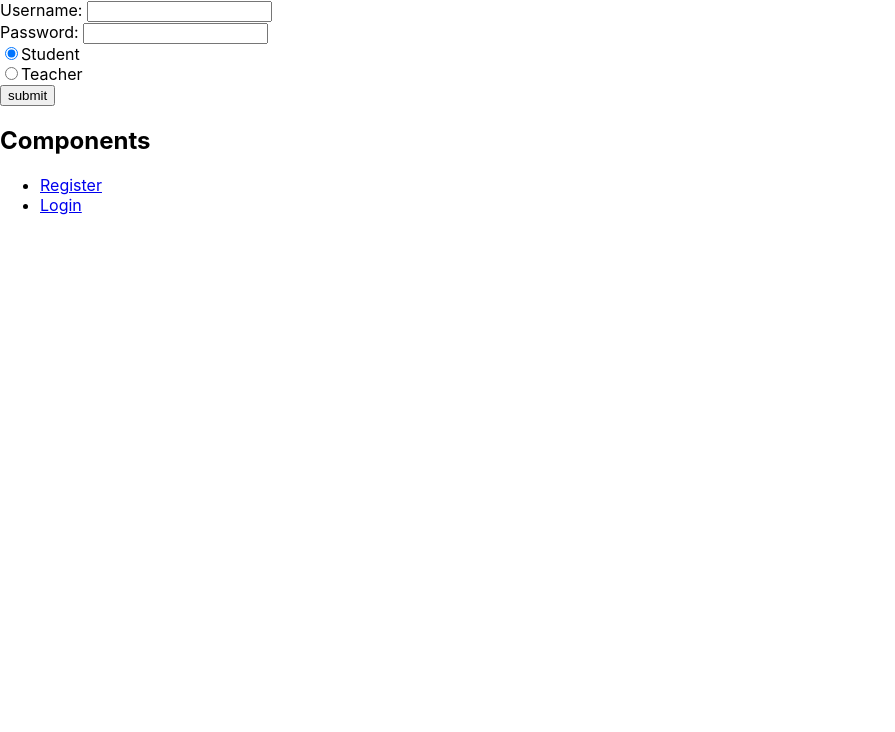
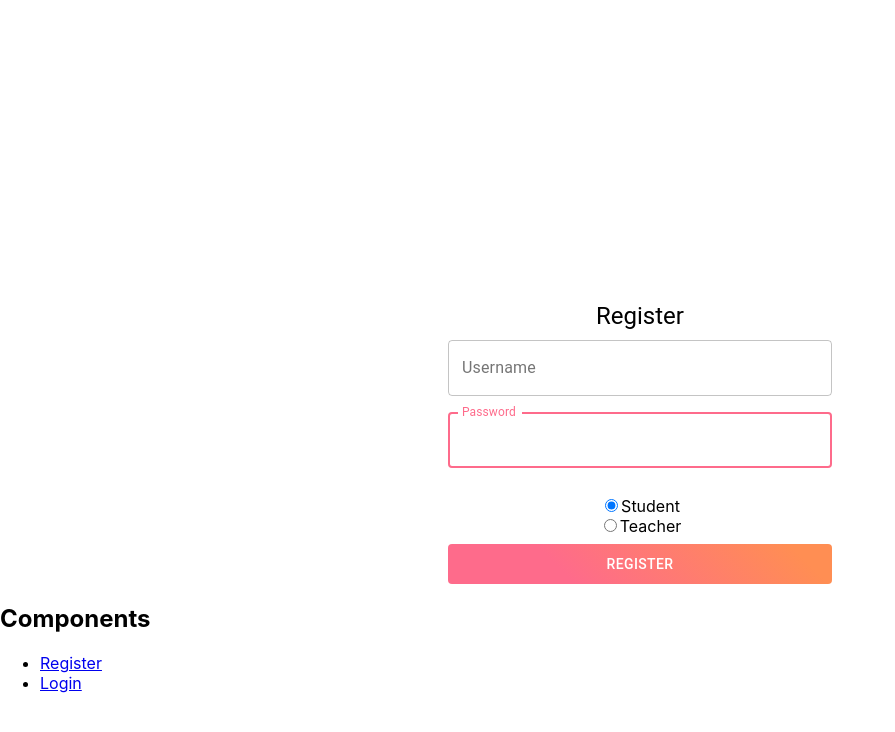
Before and after one commit to HardPocketRocket/thesis-web-application, a React (Create React App) app in the folder frontend/: page /register in a window 1280 px wide. Shown: the top 732 px of the page, without its empty margins (0-895 px from the left). Built offline with nearby package versions, Linux system fonts and the light colour scheme.

Commit message:
WIP Register page UI

```diff
--- a/frontend/src/components/register.component.js
+++ b/frontend/src/components/register.component.js
@@ -1,14 +1,58 @@
-import React, { Component } from "react";
-import axios from "axios";
+import React, { Component } from 'react';
+import axios from 'axios';
 
-export default class RegisterComponent extends Component {
+import { TextField, Button, Typography, withStyles } from '@material-ui/core';
+
+const styles = {
+	form: {
+		marginTop: 300,
+		display: 'flex',
+		flexDirection: 'column',
+		alignItems: 'center'
+	},
+	textField: {
+		width: '30%',
+		marginLeft: 'auto',
+		marginRight: 'auto',
+		marginTop: 8,
+		marginBottom: 8
+	},
+	outlinedRoot: {
+		'&:hover $notchedOutline': {
+			borderColor: '#FF8E53',
+			borderWidth: 2
+		},
+		'&$focused $notchedOutline': {
+			borderColor: '#FE6B8B',
+			borderWidth: 2
+		}
+	},
+	notchedOutline: {},
+	focused: {},
+	label: {
+		'&$focusedLabel': {
+			color: '#FE6B8B'
+		}
+	},
+	focusedLabel: {},
+	button: {
+		background: 'linear-gradient(45deg, #FE6B8B 30%, #FF8E53 90%)',
+		border: 0,
+		color: 'white',
+		height: 40,
+		width: '30%',
+		marginTop: 8
+	}
+};
+
+class RegisterComponent extends Component {
 	constructor(props) {
 		super(props);
 
 		this.state = {
-            username: "",
-            password: "",
-            isTutor: "false",
+			username: '',
+			password: '',
+			isTutor: 'false',
 			subjects: []
 		};
 
@@ -50,56 +94,104 @@ export default class RegisterComponent extends Component {
 
 		console.log(user);
 
-        axios.post("http://localhost:5000/register", user).then(res => {
+		axios.post('http://localhost:5000/register', user).then(res => {
 			if (res.status === 200) {
-                this.props.history.push("/home/" + res.data);
+				this.props.history.push('/home/' + res.data);
 			}
 		});
 	}
 
 	render() {
+		const { classes } = this.props;
+
 		return (
 			<div>
-                <form onSubmit={this.onSubmit}>
-                    <label>Username: </label>
-                    <input
-                        type="text"
+				<form className={classes.form} onSubmit={this.onSubmit}>
+					<Typography component='h1' variant='h5'>
+						Register
+					</Typography>
+					<TextField
+						className={classes.textField}
+						required
+						autoFocus
+						variant='outlined'
+						label='Username'
+						type='text'
 						value={this.state.username}
 						onChange={this.onChangeUsername}
+						InputProps={{
+							classes: {
+								root: classes.outlinedRoot,
+								notchedOutline: classes.notchedOutline,
+								focused: classes.focused
+							}
+						}}
+						InputLabelProps={{
+							classes: {
+								root: classes.label,
+								focused: classes.focusedLabel
+							},
+							required: false
+						}}
+					/>
+					<TextField
+						className={classes.textField}
+						required
+						autoFocus
+						variant='outlined'
+						label='Password'
+						type='password'
+						value={this.state.password}
+						onChange={this.onChangePassword}
+						InputProps={{
+							classes: {
+								root: classes.outlinedRoot,
+								notchedOutline: classes.notchedOutline,
+								focused: classes.focused
+							}
+						}}
+						InputLabelProps={{
+							classes: {
+								root: classes.label,
+								focused: classes.focusedLabel
+							},
+							required: false
+						}}
 					/>
 					<br />
-                    <label>Password: </label>
-                    <input
-                        type="password"
-                        value={this.state.password}
-                        onChange={this.onChangePassword}
-                    />
-                    <br />
-                    <div className="radio">
+					<div className='radio'>
 						<label>
 							<input
-                                type="radio"
-                                value={"false"}
-                                checked={this.state.isTutor === "false"}
+								type='radio'
+								value={'false'}
+								checked={this.state.isTutor === 'false'}
 								onChange={this.onChangeIsTutor}
 							/>
 							Student
 						</label>
 					</div>
-                    <div className="radio">
+					<div className='radio'>
 						<label>
 							<input
-                                type="radio"
-                                value={"true"}
-                                checked={this.state.isTutor === "true"}
+								type='radio'
+								value={'true'}
+								checked={this.state.isTutor === 'true'}
 								onChange={this.onChangeIsTutor}
 							/>
 							Teacher
 						</label>
 					</div>
-                    <input type="submit" value="submit" />
+					<Button
+						className={classes.button}
+						variant='outlined'
+						type='submit'
+						value='submit'>
+						Register
+					</Button>
 				</form>
 			</div>
 		);
 	}
 }
+
+export default withStyles(styles)(RegisterComponent);
```
Lines whose indentation alone changed are shown as unchanged.
